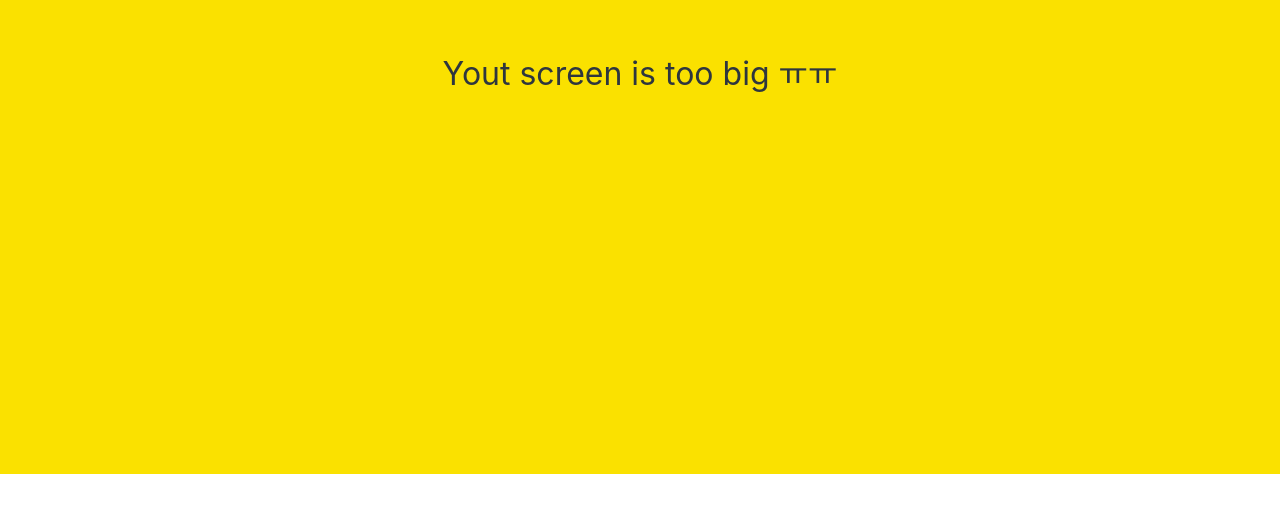
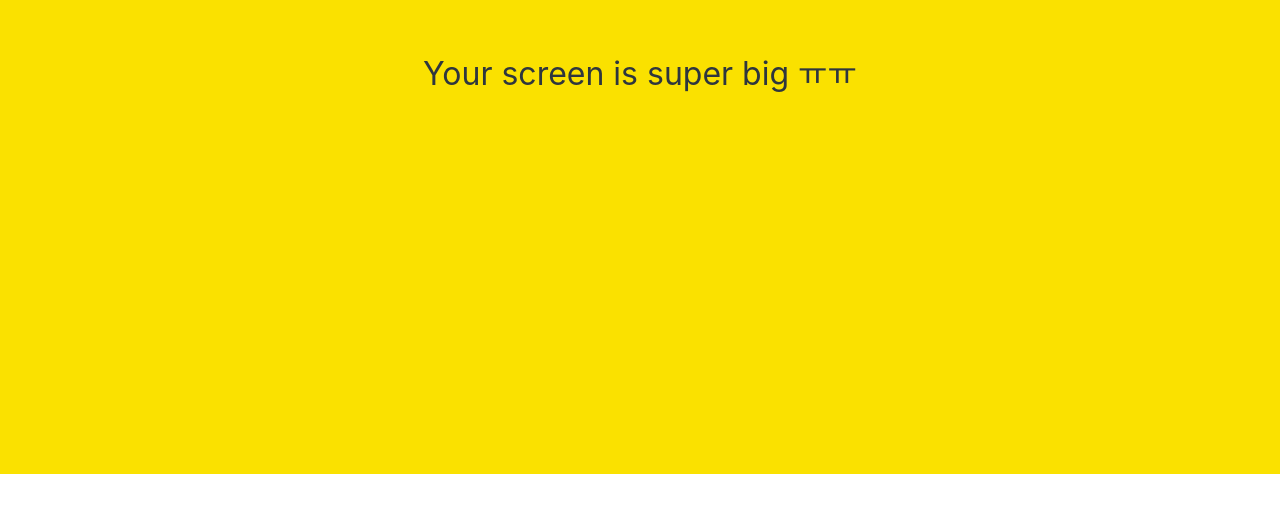
Before and after one commit to Customromis/kokoa-clone-2020, a plain HTML site: page friends.html in a window 1280 px wide. Shown: the part 326-838 px from the top of the page. Drawn offline with Linux system fonts and the light colour scheme.

Commit message:
too > super

```diff
--- a/friends.html
+++ b/friends.html
@@ -98,7 +98,7 @@
   </div>
 
   <div id="no-mobile">
-    <span>Yout screen is too big ㅠㅠ</span>
+    <span>Your screen is super big ㅠㅠ</span>
   </div>
 
   <script src="https://kit.fontawesome.com/6478f529f2.js" crossorigin="anonymous">
```
